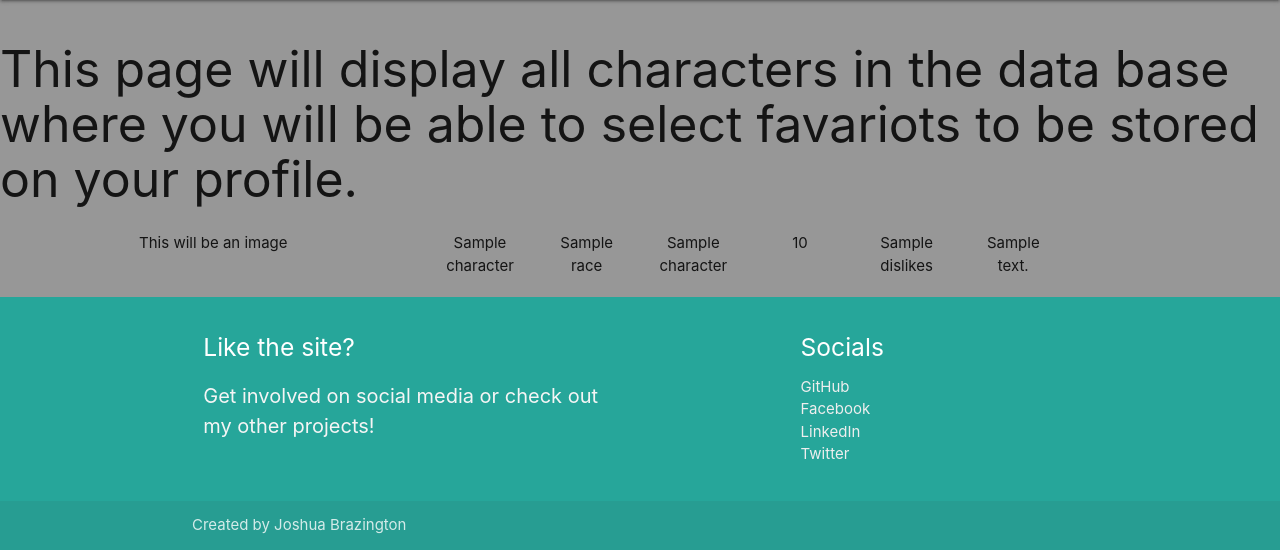
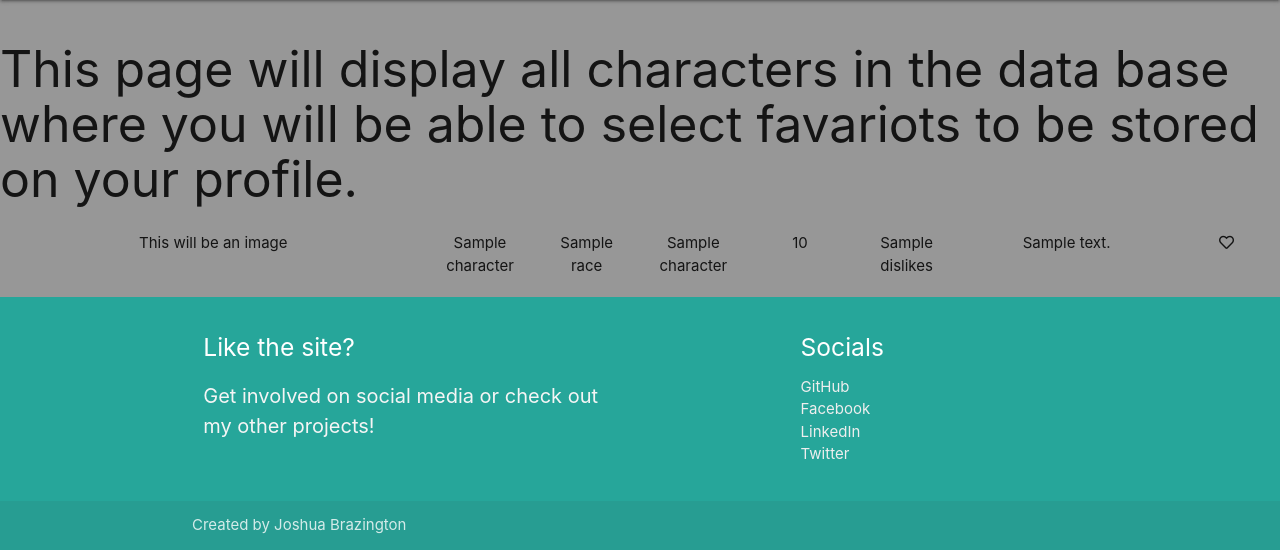
Before and after one commit to Code-Institute-Submissions/IBrazyI-The-Drunken-Goblin, a Flask app: page /tavern.html in a window 1280 px wide. Shown: the part 64-614 px from the top of the page. Run offline with Flask 2, Linux system fonts and the light colour scheme; a database or web service that is not in the repository returns one stand-in record (values such as "Sample title"); some libraries are stand-ins or nearby versions.

Commit message:
added heart icon after each characters details this will allow users to favourite the character and save it within thier profile

```diff
--- a/templates/tavern.html
+++ b/templates/tavern.html
@@ -9,7 +9,8 @@
         <div class="col s1 character-class">{{ character.class_name }}</div>
         <div class="col s1 character-likes">{{ character.likes }}</div>
         <div class="col s1 character-dislikes">{{ character.dislikes }}</div>
-        <div class="col s1 character-bio">{{ character.character_bio }}</div>
+        <div class="col s2 character-bio">{{ character.character_bio }}</div>
+        <div class="col s1"><i class="far fa-heart"></i></div>
     {% endfor %}
 </div>
 
```
